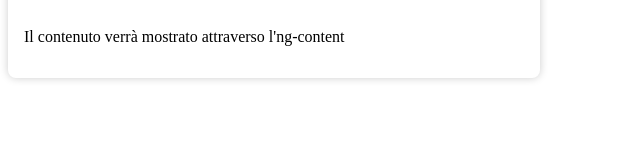
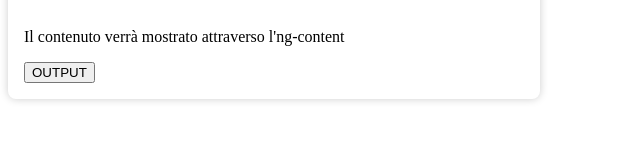
Before and after one commit to Bongiu/QuokkaProg, an Angular app: page / in a window 1280 px wide. Shown: the part 185-326 px from the top of the page, without its empty margins (0-640 px from the left). Built offline with nearby package versions, Linux system fonts and the light colour scheme.

Commit message:
creazione e passaggio dati in output

```diff
--- a/src/app/app.component.html
+++ b/src/app/app.component.html
@@ -1,6 +1,6 @@
 <h1>Nuovo progetto super Quokka</h1>
 
-<app-card [titoloCardfiglio]="titoloPadreInput()">
+<app-card [titoloCardfiglio]="titoloPadreInput()" (outputDati)="getDatiOutput($event)">
     <div>
         <p>Il contenuto verrà mostrato attraverso l'ng-content</p>
     </div>
--- a/src/app/app.component.ts
+++ b/src/app/app.component.ts
@@ -13,4 +13,8 @@ export class AppComponent {
   title = 'ProgettoQuokka';
 
   titoloPadreInput = signal<string>('Questo è il titolo passato in input nella card');
+
+  getDatiOutput(e:string){
+    console.log(e);
+  }
 }
--- a/src/library/card/card.component.html
+++ b/src/library/card/card.component.html
@@ -3,5 +3,6 @@
     <!-- <h1>Quokka card passport</h1> -->
      <h1>{{titoloCardfiglio()}}</h1>
      <ng-content></ng-content>
+     <button type="button" (click)="setDatiOutput()">OUTPUT</button>
 
 </div>
--- a/src/library/card/card.component.ts
+++ b/src/library/card/card.component.ts
@@ -1,4 +1,4 @@
-import { Component, input } from '@angular/core';
+import { Component, input, output } from '@angular/core';
 
 @Component({
   selector: 'app-card',
@@ -8,6 +8,20 @@ import { Component, input } from '@angular/core';
   styleUrl: './card.component.scss'
 })
 export class CardComponent {
+
+  // INPUT -> permette di passare i dati dal componente padre al componente figlio
   titoloCardfiglio = input.required<string>();
 
+  // OUTPUT -> permette di passare i dati dal componente figlio al componente padre
+  outputDati = output<string>();
+  // creazione dell'evento custom per il passaggio dei dati
+
+  // setDatiOutput(nuovoNome: string){
+  //   this.outputDati.emit(nuovoNome)
+  // }
+
+  setDatiOutput(){
+    this.outputDati.emit('dati inviati dal componente figlio')
+  }
+
 }
```
